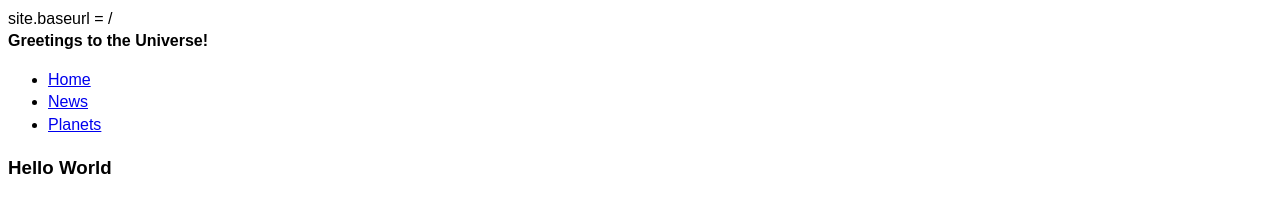
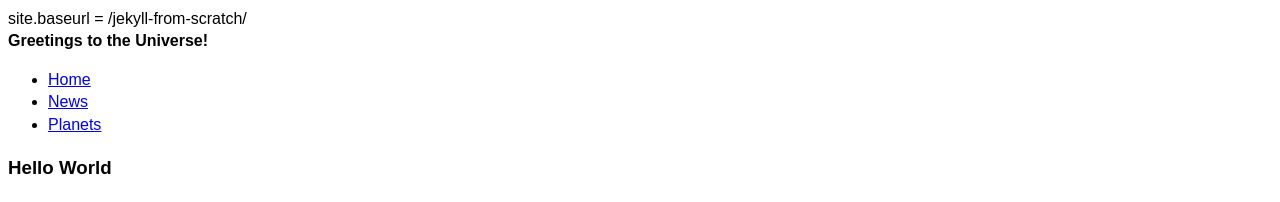
Before and after one commit to RayHightower/jekyll-from-scratch, a Jekyll site: the page built from index.markdown, in a window 1280 px wide. Shown: the top 202 px of the page. Built offline with Jekyll 4.4.1, drawn with Linux system fonts in a browser that asks for light colours; Markdown is read by kramdown in place of the engine named in the settings.

Commit message:
configure baseurl so that it works on gh-pages. chose --baseurl option to serve the site locally. or use jekyll preview?

```diff
--- a/_config.yml
+++ b/_config.yml
@@ -1,2 +1,2 @@
 markdown: redcarpet
-baseurl: /
+baseurl: /jekyll-from-scratch/
```
